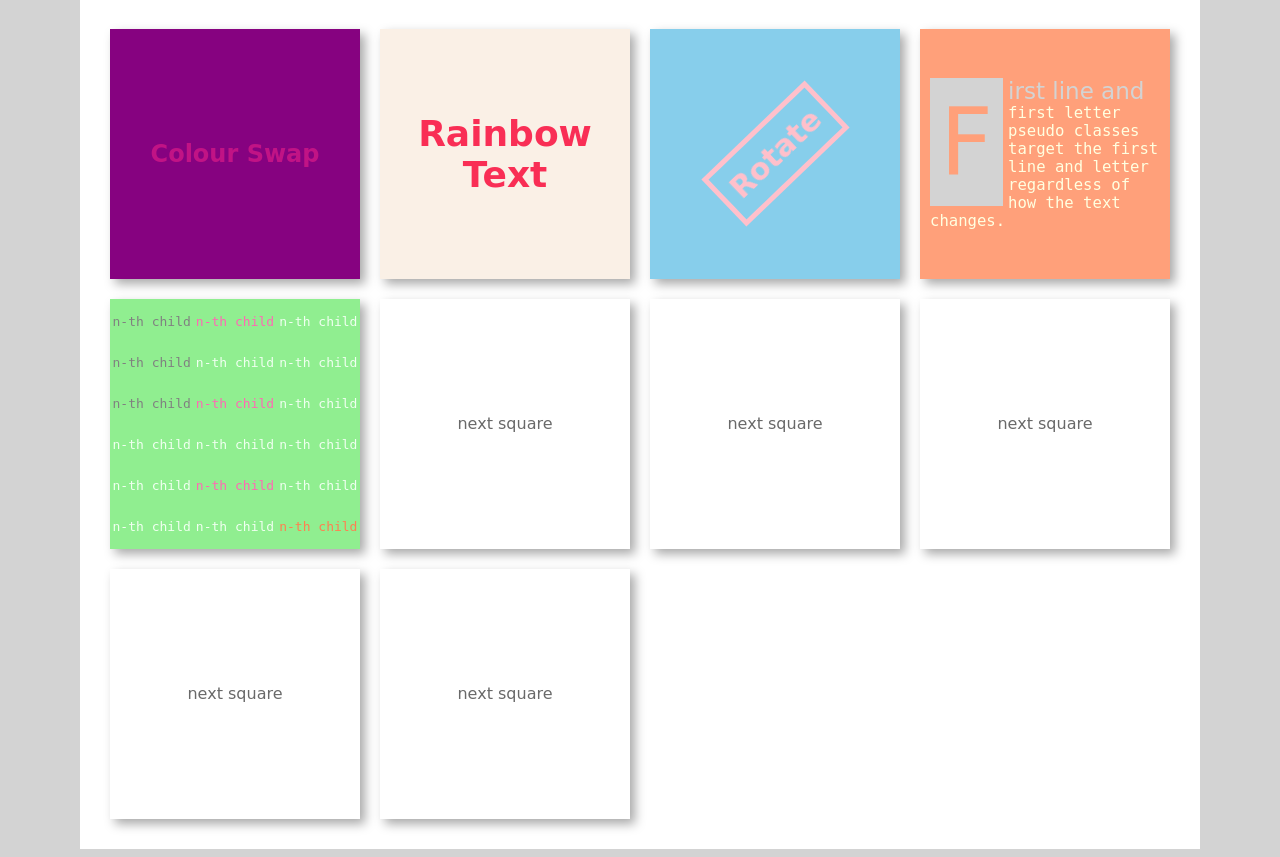
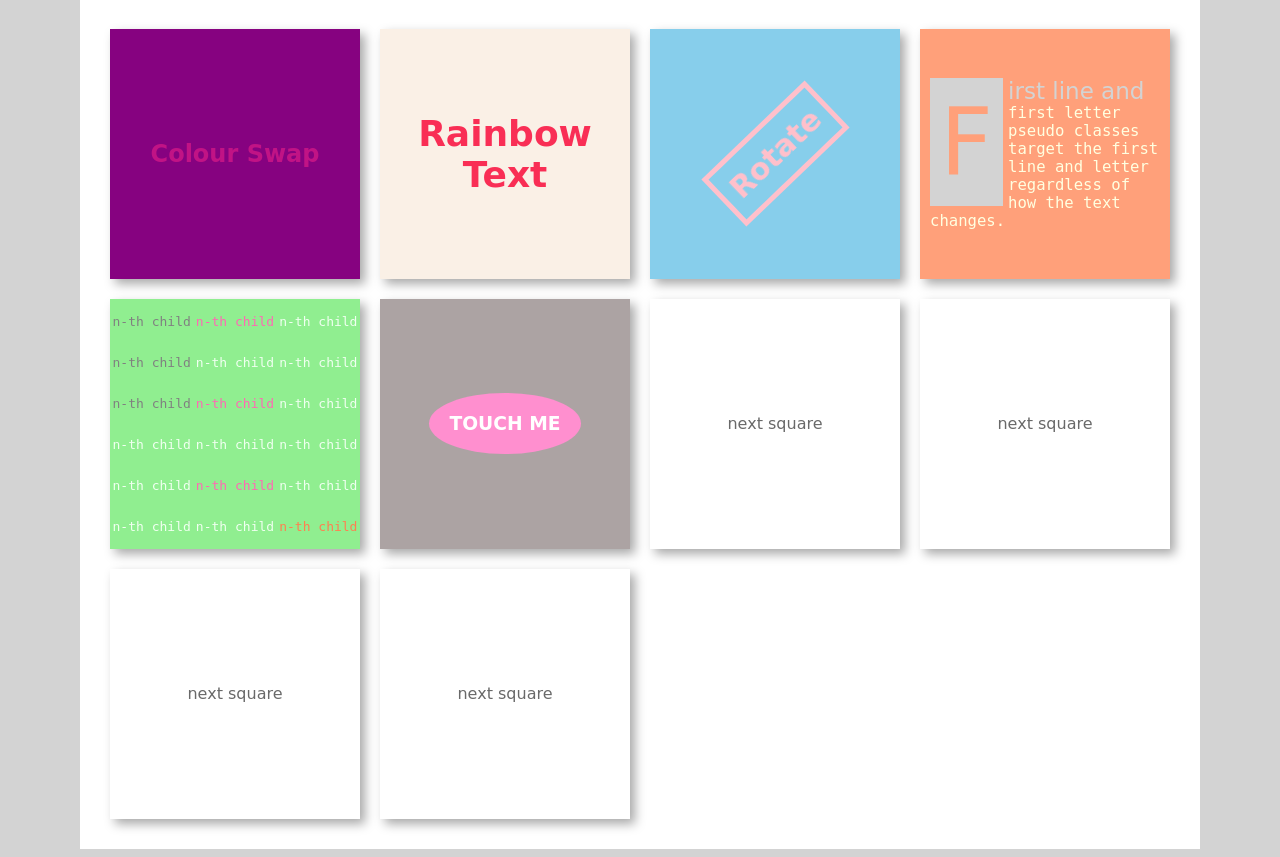
Before and after one commit to janemaguire/js-squares, a PHP site: page / in a window 1280 px wide. Shown: the part 354-1211 px from the top of the page. Run offline with PHP 8.4, Linux system fonts and the light colour scheme; some web fonts are replaced.

Commit message:
ADDED: touch me square

```diff
--- a/index.html
+++ b/index.html
@@ -55,8 +55,8 @@
                           <p>n-th child</p>
                       </div>
                   </div>
-                  <div class="square">
-                      next square
+                  <div class="square growcircle">
+                      <h3 class="touchme">TOUCH ME</h3>
                   </div>
                   <div class="square">
                       next square
--- a/squares.css
+++ b/squares.css
@@ -122,3 +122,22 @@
 .third p:nth-last-child(1) {
     color: coral;
 }
+
+.growcircle {
+  background-color: #aca3a3;
+}
+
+.touchme {
+  transition: all .3s ease-in-out;
+  color: white;
+  background-color: #ff8fcf;
+  padding: 20px;
+  border-radius: 50%;
+}
+.touchme:hover {
+  transform: scale(1.5);
+  background-color: #f7c4ec;
+  color: #aca3a3;
+  padding: 20px;
+  border-radius: 50%;
+}
```
